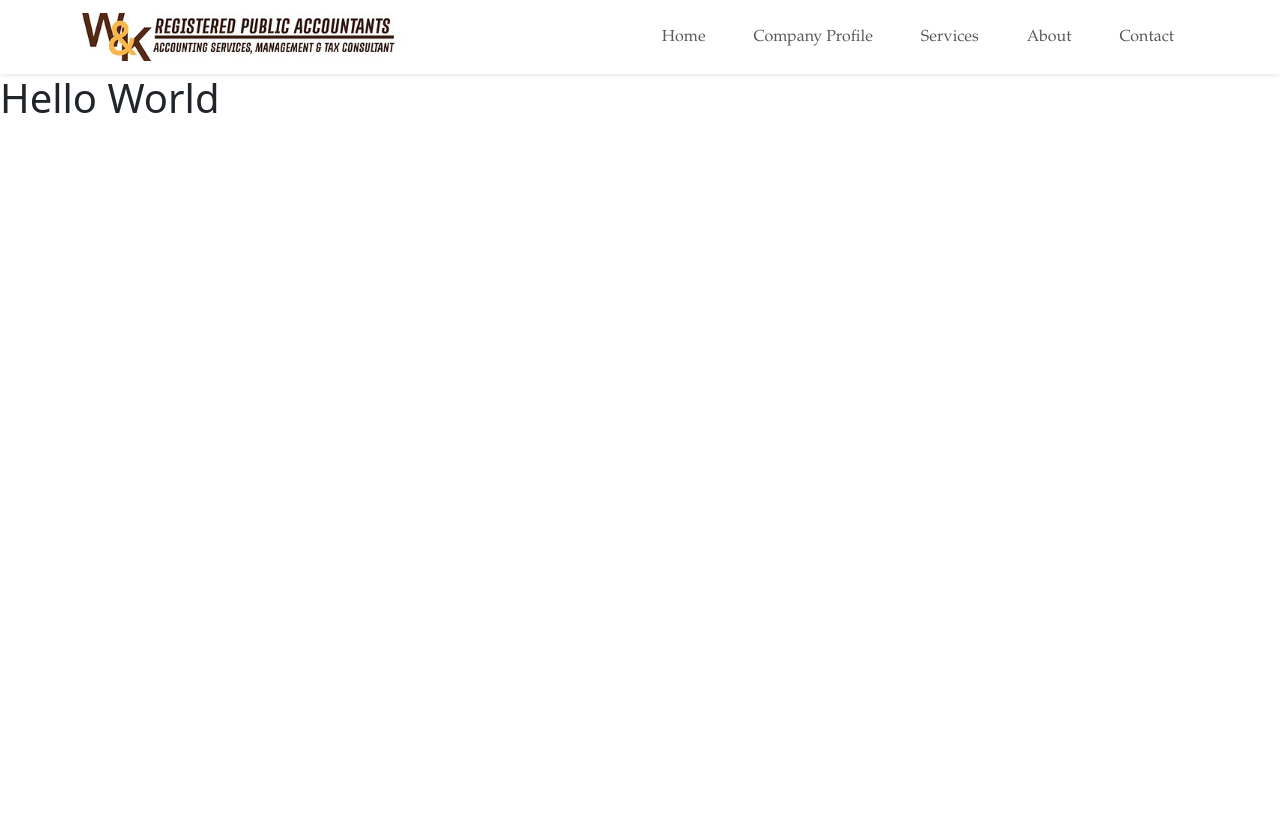
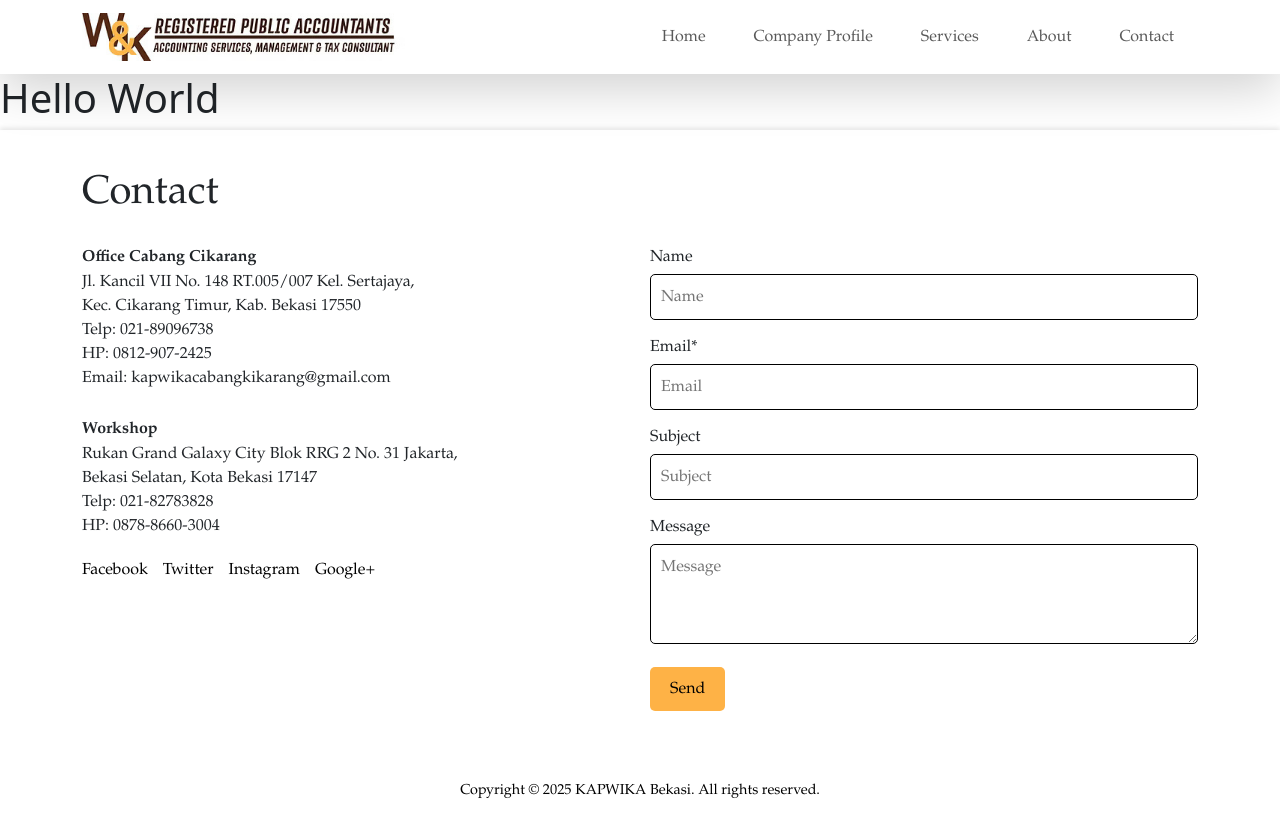
Before and after one commit to haskucy/kapwikacikarang, a React (Vite) app in the folder website-kapwika-cikarang-react/: page / in a window 1280 px wide. Before the commit the page ends 800 px from the top, so only its background shows below. Built offline with nearby package versions, Linux system fonts and the light colour scheme.

Commit message:
add initial footer

```diff
--- a/website-kapwika-cikarang-react/src/App.css
+++ b/website-kapwika-cikarang-react/src/App.css
@@ -0,0 +1,5 @@
+h1{
+  font-family: 'Garamond', serif;
+  font-size: large;
+  font-weight:600;
+}
--- a/website-kapwika-cikarang-react/src/App.tsx
+++ b/website-kapwika-cikarang-react/src/App.tsx
@@ -1,9 +1,11 @@
 import Navbar from "./RootComponent/NavbarComponent"
+import Footer from "./RootComponent/FooterComponent"
 
 function App() {
   return <>
   <Navbar/>
-  <h1> Hello World</h1>
+  <h1>Hello World</h1>
+  <Footer/>
   </>
 }
 
--- /dev/null
+++ b/website-kapwika-cikarang-react/src/RootComponent/FooterComponent.css
@@ -0,0 +1,91 @@
+/* FooterComponent.css */
+
+.footer {
+    background-color: #fff;
+    padding: 40px 20px;
+    box-shadow: 0 -2px 5px rgba(0, 0, 0, 0.1);
+    font-family: Garamond, serif;
+  }
+
+  .container {
+    max-width: 1200px;
+    margin: 0 auto;
+    display: flex;
+    flex-wrap: wrap;
+    justify-content: space-between;
+  }
+
+  .footer-content {
+    display: flex;
+    justify-content: space-between;
+    width: 100%;
+  }
+
+  .footer-left {
+    flex: 1;
+    margin-right: 20px;
+  }
+
+  .footer-right {
+    flex: 1;
+    margin-top: 75px;
+  }
+
+  .footer-section h4 {
+    font-size: 1em;
+    margin-bottom: 3px;
+    margin-top: 30px;
+  }
+
+  .footer-section p {
+    margin: 0px 0;
+  }
+
+  .social-icons {
+    display: flex;
+    gap: 15px;
+    margin-top: 20px;
+  }
+
+  .social-icon {
+    text-decoration: none;
+    color: #000;
+  }
+
+  .contact-form label {
+    display: block;
+    margin-bottom: 5px;
+  }
+
+  .contact-form input,
+  .contact-form textarea {
+    width: 100%;
+    padding: 10px;
+    margin-bottom: 15px;
+    border: 1px solid #000;
+    border-radius: 5px;
+  }
+
+  .contact-form textarea {
+    resize: vertical;
+    height: 100px;
+  }
+
+  .send-button {
+    background-color: #feb246;
+    color: #000;
+    padding: 10px 20px;
+    border: none;
+    border-radius: 5px;
+    cursor: pointer;
+  }
+
+  .footer-bottom {
+    margin: auto;
+    width: 50%;
+    text-align: center;
+    margin-top: 70px;
+    margin-bottom: -30px;
+    font-size: 0.9em;
+    color: #000000;
+  }
--- /dev/null
+++ b/website-kapwika-cikarang-react/src/RootComponent/FooterComponent.tsx
@@ -0,0 +1,58 @@
+import './FooterComponent.css';
+
+const FooterComponent = () => {
+  return (
+    <footer className="footer">
+      <div className="container">
+        <div className="footer-content">
+          <div className="footer-left">
+            <h1>Contact</h1>
+
+            <div className="footer-section">
+              <h4><b>Office Cabang Cikarang</b></h4>
+              <p>Jl. Kancil VII No. 148 RT.005/007 Kel. Sertajaya,<br />
+              Kec. Cikarang Timur, Kab. Bekasi 17550</p>
+              <p>Telp: 021-89096738</p>
+              <p>HP: 0812-907-2425</p>
+              <p>Email: kapwikacabangkikarang@gmail.com</p>
+            </div>
+
+            <div className="footer-section">
+              <h4><b>Workshop</b></h4>
+              <p>Rukan Grand Galaxy City Blok RRG 2 No. 31 Jakarta,<br />
+              Bekasi Selatan, Kota Bekasi 17147</p>
+              <p>Telp: 021-82783828</p>
+              <p>HP: 0878-8660-3004</p>
+            </div>
+
+            <div className="social-icons">
+              <a href="#" className="social-icon">Facebook</a>
+              <a href="#" className="social-icon">Twitter</a>
+              <a href="#" className="social-icon">Instagram</a>
+              <a href="#" className="social-icon">Google+</a>
+            </div>
+          </div>
+
+          <div className="footer-right">
+            <form className="contact-form">
+              <label>Name</label>
+              <input type="text" placeholder="Name" />
+              <label>Email*</label>
+              <input type="email" placeholder="Email" />
+              <label>Subject</label>
+              <input type="text" placeholder="Subject" />
+              <label>Message</label>
+              <textarea placeholder="Message"></textarea>
+              <button type="submit" className="send-button">Send</button>
+            </form>
+          </div>
+        </div>
+        <div className="footer-bottom">
+          <p>Copyright &copy; 2025 KAPWIKA Bekasi. All rights reserved.</p>
+        </div>
+      </div>
+    </footer>
+  );
+};
+
+export default FooterComponent;
--- a/website-kapwika-cikarang-react/src/RootComponent/NavbarComponent.tsx
+++ b/website-kapwika-cikarang-react/src/RootComponent/NavbarComponent.tsx
@@ -1,9 +1,10 @@
 import './NavbarComponent.css';
 import NavbarLogo from '../assets/LogoNavbarComponent.jpg'
+import CompanyProfileFile from '../assets/CompanyProfileKapwika.pdf'
 
 const Navbar = () => {
     return (
-      <nav className="navbar navbar-expand-lg navbar-light bg-white shadow-sm">
+      <nav className="navbar navbar-expand-lg navbar-light bg-white shadow-lg">
         <div className="container">
           <a className="navbar-brand" href="#">
             <img src={NavbarLogo} alt="Logo" className="logo" width="323" height="48"/>
@@ -25,7 +26,7 @@ const Navbar = () => {
                 <a className="nav-link" href="#home">Home</a>
               </li>
               <li className="nav-item mx-3">
-                <a className="nav-link" href="#company-profile">Company Profile</a>
+                <a className="nav-link" href={CompanyProfileFile}>Company Profile</a>
               </li>
               <li className="nav-item mx-3">
                 <a className="nav-link" href="#services">Services</a>
```
